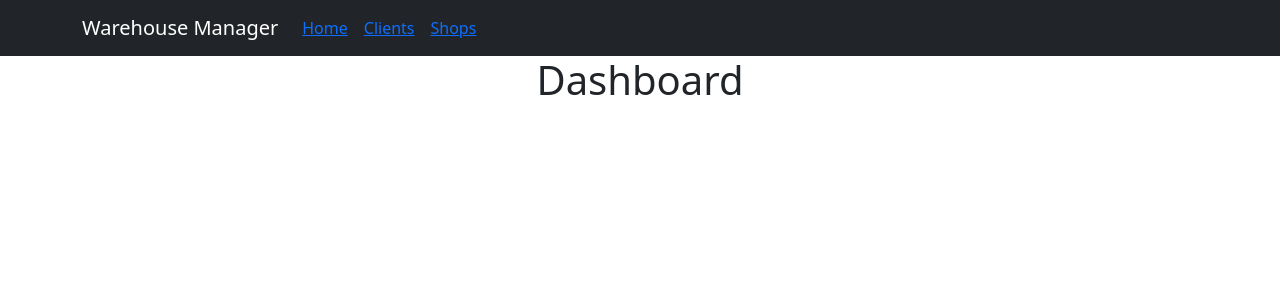
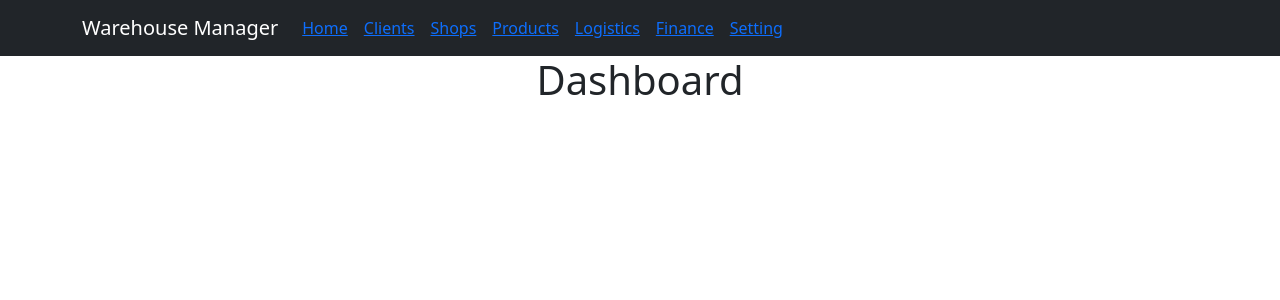
Before and after one commit to pangineering/fulfilment-warehouse, a React (Create React App) app in the folder webapp/dashboard/: page / in a window 1280 px wide. Shown: the top 300 px of the page. Built offline with nearby package versions, Linux system fonts and the light colour scheme.

Commit message:
Routing and navigation DONE

```diff
--- a/webapp/dashboard/src/Components/Header.js
+++ b/webapp/dashboard/src/Components/Header.js
@@ -13,6 +13,10 @@ function Header() {
           <Nav.Link><Link to="/">Home</Link></Nav.Link>
           <Nav.Link><Link to="/clients">Clients</Link></Nav.Link>
           <Nav.Link><Link to="/shops">Shops</Link></Nav.Link>
+          <Nav.Link><Link to="/products">Products</Link></Nav.Link>
+          <Nav.Link><Link to="/logistics">Logistics</Link></Nav.Link>
+          <Nav.Link><Link to="/finance">Finance</Link></Nav.Link>
+          <Nav.Link><Link to="/setting">Setting</Link></Nav.Link>
         </Nav>
       </Container>
     </Navbar>
--- a/webapp/dashboard/src/Screens/FinanceScreen.js
+++ b/webapp/dashboard/src/Screens/FinanceScreen.js
@@ -0,0 +1,13 @@
+import React from 'react'
+import { Container } from "react-bootstrap";
+
+
+function FinanceScreen() {
+  return (
+    <Container fluid>
+        <h1>Finance</h1>
+    </Container>
+  )
+}
+
+export default FinanceScreen
--- a/webapp/dashboard/src/Screens/LogisticScreen.js
+++ b/webapp/dashboard/src/Screens/LogisticScreen.js
@@ -0,0 +1,12 @@
+import React from 'react'
+import { Container } from "react-bootstrap";
+
+function LogisticScreen() {
+  return (
+    <Container fluid>
+        <h1>Logistics</h1>
+    </Container>
+  )
+}
+
+export default LogisticScreen
--- a/webapp/dashboard/src/Screens/ProductScreen.js
+++ b/webapp/dashboard/src/Screens/ProductScreen.js
@@ -0,0 +1,13 @@
+import React from 'react'
+import {Container} from 'react-bootstrap'
+
+
+function ProductScreen() {
+  return (
+    <Container fluid>
+        <h1>Products</h1>
+    </Container>
+  )
+}
+
+export default ProductScreen
--- a/webapp/dashboard/src/Screens/SettingScreen.js
+++ b/webapp/dashboard/src/Screens/SettingScreen.js
@@ -0,0 +1,13 @@
+import React from 'react'
+import { Container } from "react-bootstrap";
+
+
+function SettingScreen() {
+  return (
+    <Container fluid>
+        <h1>Setting</h1>
+    </Container>
+  )
+}
+
+export default SettingScreen
```
